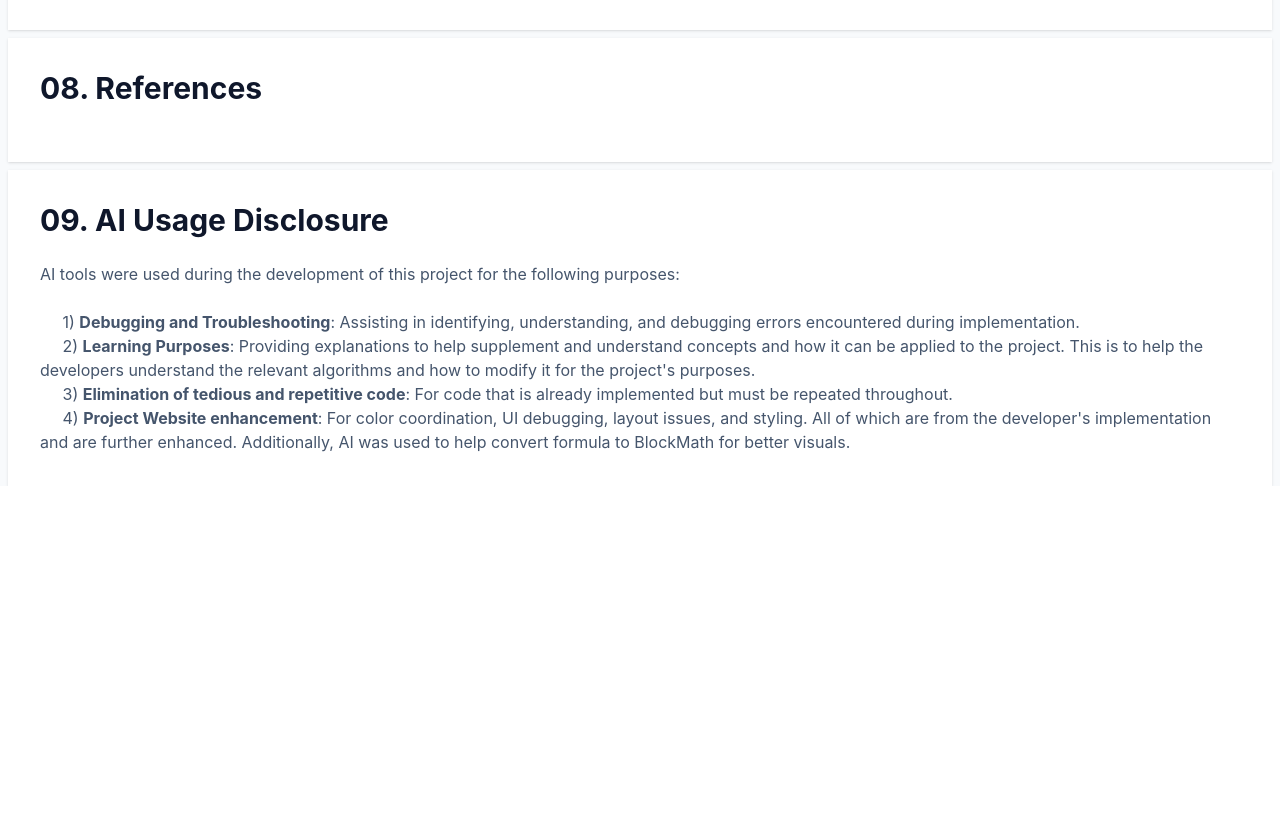
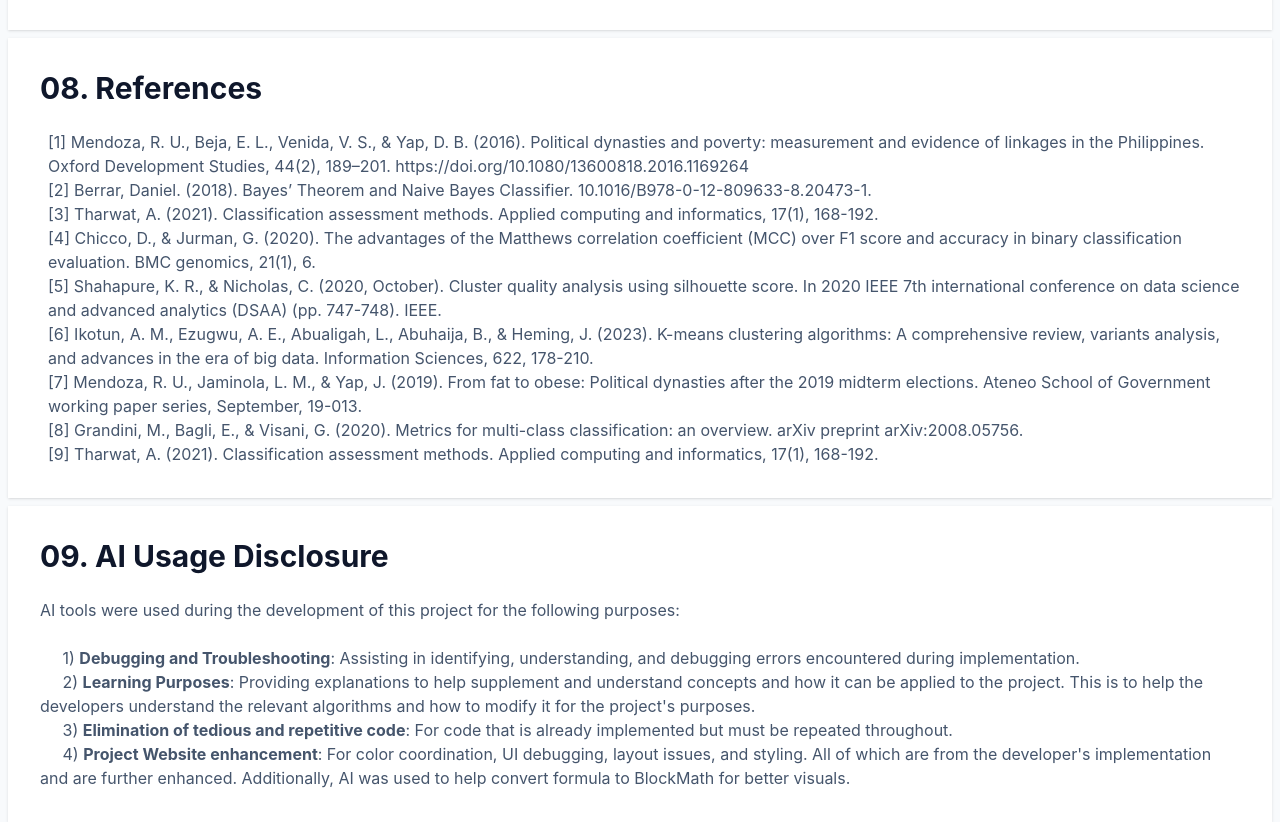
Before and after one commit to jaeson-cho/uplb-cmsc170-j, a React (Vite) app in the folder website/: page / in a window 1280 px wide. Shown: the part 2800-3622 px from the top of the page. Before the commit the page ends 3286 px from the top, so only its background shows below. Built offline with nearby package versions, Linux system fonts and the light colour scheme.

Commit message:
added references

```diff
--- a/website/src/App.jsx
+++ b/website/src/App.jsx
@@ -202,7 +202,36 @@ function App() {
         {/* References */}
         <section className='mx-2 bg-white p-8 shadow-sm'>
           <h2 className='mb-6 text-3xl font-bold text-slate-900'>08. References</h2>
-          <p className='text-slate-600'></p>
+          <div className='text-slate-600 flex flex-col pl-2'>
+            <div>
+              [1] Mendoza, R. U., Beja, E. L., Venida, V. S., & Yap, D. B. (2016). Political dynasties and poverty: measurement and evidence of linkages in the Philippines. Oxford Development Studies, 44(2), 189–201. https://doi.org/10.1080/13600818.2016.1169264
+            </div>
+            <div>
+              [2] Berrar, Daniel. (2018). Bayes’ Theorem and Naive Bayes Classifier. 10.1016/B978-0-12-809633-8.20473-1.
+            </div>
+            <div>
+              [3] Tharwat, A. (2021). Classification assessment methods. Applied computing and informatics, 17(1), 168-192.
+            </div>
+            <div>
+              [4] Chicco, D., & Jurman, G. (2020). The advantages of the Matthews correlation coefficient (MCC) over F1 score and accuracy in binary classification evaluation. BMC genomics, 21(1), 6.
+            </div>
+            <div>
+              [5] Shahapure, K. R., & Nicholas, C. (2020, October). Cluster quality analysis using silhouette score. In 2020 IEEE 7th international conference on data science and advanced analytics (DSAA) (pp. 747-748). IEEE.
+            </div>
+            <div>
+              [6] Ikotun, A. M., Ezugwu, A. E., Abualigah, L., Abuhaija, B., & Heming, J. (2023). K-means clustering algorithms: A comprehensive review, variants analysis, and advances in the era of big data. Information Sciences, 622, 178-210.
+            </div>
+            <div>
+              [7] Mendoza, R. U., Jaminola, L. M., & Yap, J. (2019). From fat to obese: Political dynasties after the 2019 midterm elections. Ateneo School of Government working paper series, September, 19-013.
+            </div>
+            <div>
+              [8] Grandini, M., Bagli, E., & Visani, G. (2020). Metrics for multi-class classification: an overview. arXiv preprint arXiv:2008.05756.
+            </div>
+            <div>
+              [9] Tharwat, A. (2021). Classification assessment methods. Applied computing and informatics, 17(1), 168-192.
+            </div>
+
+          </div>
         </section>
         {/* AI Use */}
         <section className='mx-2 bg-white p-8 shadow-sm'>
```
